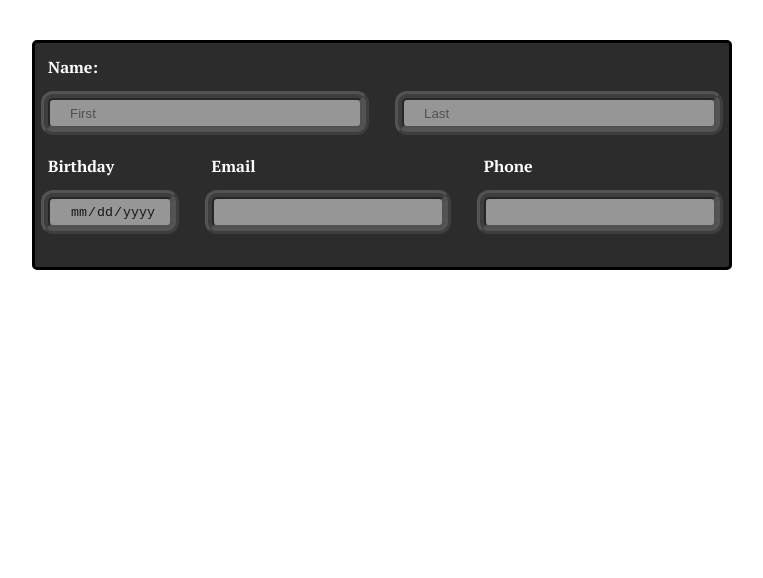
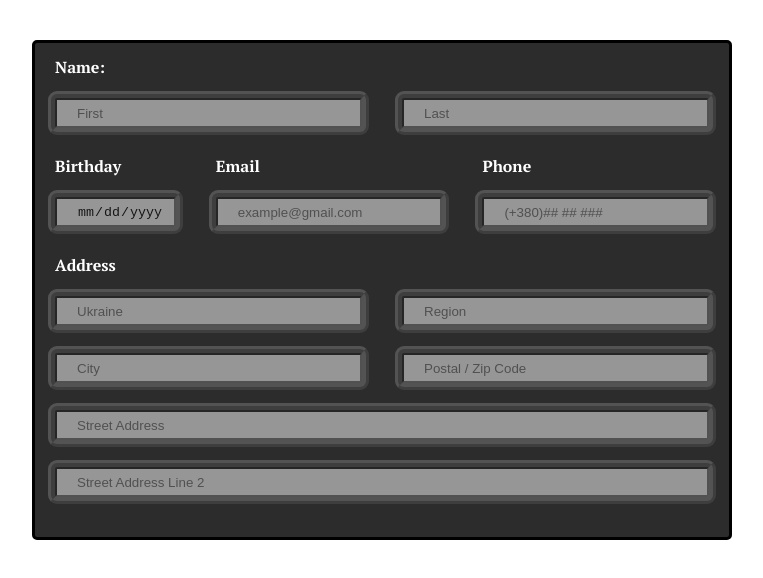
Before and after one commit to sanyaswb/homework_03_form, a plain HTML site: page index.html in a window 1280 px wide. Shown: the whole page, without its empty margins (258-1021 px from the left). Drawn offline with Linux system fonts and the light colour scheme.

Commit message:
added new fields

```diff
--- a/index.html
+++ b/index.html
@@ -11,6 +11,7 @@
 <body>
 	<main class="main">
 		<form action="#" class="form">
+
 			<span class="form__description">Name:</span>
 
 			<div class="form__row form__row_name">
@@ -31,16 +32,49 @@
 
 				<label class="form__block">
 					<span class="form__description">Email</span>
-					<input class="form__input" type="email" name="email">
+					<input class="form__input" type="email" name="email" placeholder="example@gmail.com">
 				</label>
-
 
 				<label class="form__block">
 					<span class="form__description">Phone</span>
-					<input class="form__input" type="tel" name="tel">
+					<input class="form__input" type="tel" name="tel" placeholder="(+380)## ## ###">
+				</label>
+			</div>
+
+			<span class="form__description">Address</span>
+
+			<div class="form__row form__row_region-address">
+				<label class="form__block">
+					<input class="form__input" type="text" name="country" placeholder="Ukraine">
 				</label>
 
+				<label class="form__block">
+					<input class="form__input" type="text" name="region" placeholder="Region">
+				</label>
 			</div>
+
+			<div class="form__row form__row_region-address">
+				<label class="form__block">
+					<input class="form__input" type="text" name="city" placeholder="City">
+				</label>
+
+				<label class="form__block">
+					<input class="form__input" type="text" name="postal" placeholder="Postal / Zip Code">
+				</label>
+			</div>
+
+			<div class="form__row form__row_main-address">
+				<label class="form__block">
+					<input class="form__input" type="text" name="street_first" placeholder="Street Address">
+				</label>
+			</div>
+
+			<div class="form__row form__row_main-address">
+				<label class="form__block">
+					<input class="form__input" type="text" name="street_second" placeholder="Street Address Line 2">
+				</label>
+			</div>
+
 		</form>
 	</main>
 </body>
--- a/styles.css
+++ b/styles.css
@@ -20,7 +20,7 @@
 	/*flex-direction: column;*/
 	justify-content: space-between;
 	flex-wrap: wrap;
-	padding: 13px;
+	padding: 13px 20px;
 	max-width: 700px;
 	min-width: 480px;
 	width: 100%;
@@ -53,6 +53,23 @@
 	width: calc(50% - 20px);
 }
 
+.form__row_user-data .form__block:nth-child(1) {
+	width: calc(20% - 10px);
+}
+
+.form__row_user-data .form__block:nth-child(2),
+.form__row_user-data .form__block:nth-child(3) {
+	width: calc(40% - 35px);
+}
+
+.form__row_main-address .form__block {
+	width: 100%;
+}
+
+.form__row_region-address .form__block {
+	width: calc(50% - 20px);
+}
+
 .form__block {
 	display: flex;
 	justify-content: flex-end;
@@ -64,17 +81,8 @@
 	width: 100%;
 	height: 30px;
 	padding: 0 20px 0 20px;
-	border-radius: 5px;
+	border-radius: 2px;
 	background-color: white;
 	opacity: 0.5;
   outline: 7px ridge rgba(200, 200, 200, 0.5);
 }
-
-.form__row_user-data .form__block:nth-child(1) {
-	width: calc(20% - 10px);
-}
-
-.form__row_user-data .form__block:nth-child(2),
-.form__row_user-data .form__block:nth-child(3) {
-	width: calc(40% - 35px);
-}
```
